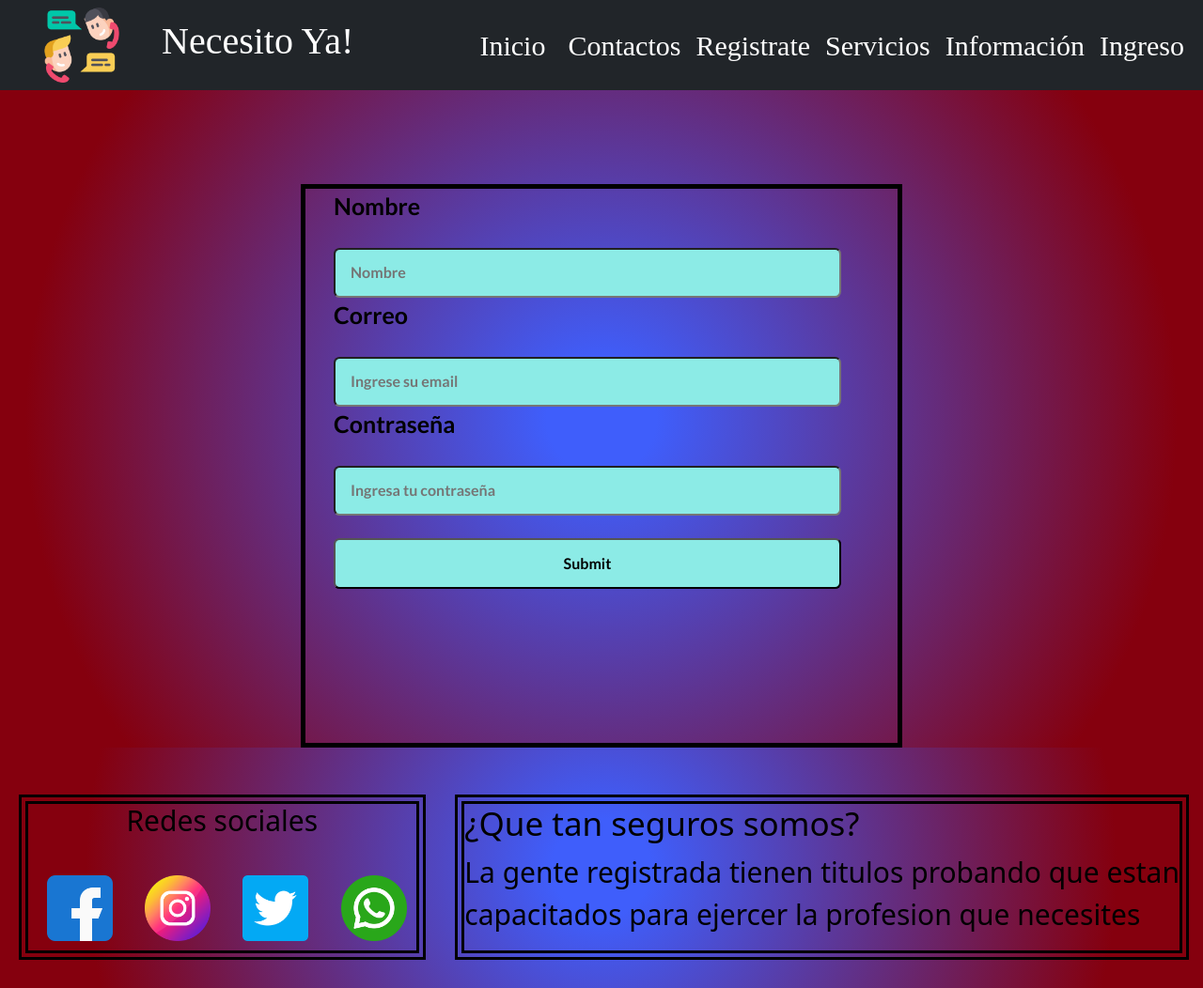
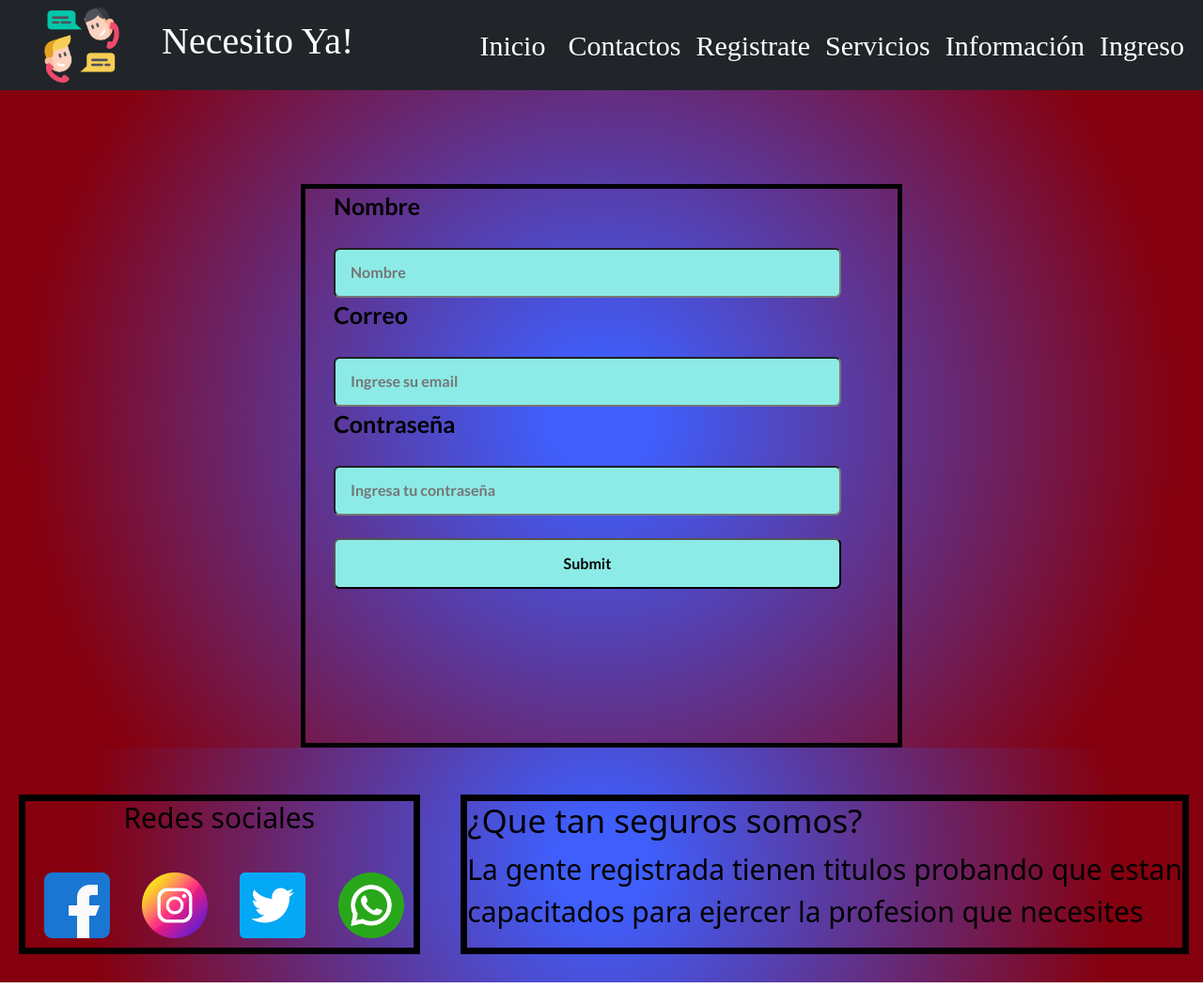
Before and after one commit to dan13l25/PreEntrega2DanielAleman, a plain HTML site: page pages/ingreso.html in a window 1280 px wide. Shown: the whole page at 94% size. Drawn offline with nearby package versions, Linux system fonts and the light colour scheme; a web font is replaced by a local one.

Commit message:
tercer guardado

```diff
--- a/css/style.css
+++ b/css/style.css
@@ -164,7 +164,7 @@ footer nav section{
     justify-content: space-between;
     align-items: center;
     flex-direction: column;
-    border: 10px double black;
+    border: 7px solid black;
     margin: 50px 0px 30px 20px;
     color: black;
 }
@@ -173,7 +173,7 @@ footer nav section{
 }
 .seguridad{
     margin: 50px 15px 30px 0px;
-    border: 10px double black;
+    border: 7px solid black;
 }
 .seguridad h4{
     font-size: 35px;
```
Also changed, not shown: index.html (+1 -1 lines), README.md.
